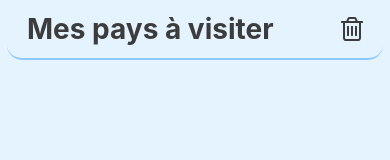
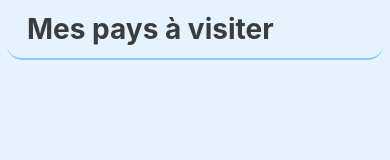
Before and after one commit to codinHamster/appforgymglish-front, a React Native app: screen /Favoris in a window 390 px wide. Shown: the top 160 px of the page. Built offline with nearby package versions, Linux system fonts and the light colour scheme.

Commit message:
sorted name

```diff
--- a/components/CountryCard.js
+++ b/components/CountryCard.js
@@ -1,10 +1,7 @@
 import { StyleSheet, Text, View, Image } from 'react-native';
-
-import { LinearGradient } from 'expo-linear-gradient';
 
 
 export default function CountryCard(props) {
-
 
     return (
 
@@ -16,6 +13,7 @@ export default function CountryCard(props) {
         </View>
     );
 }
+
 
 const styles = StyleSheet.create({
 
--- a/components/Header.js
+++ b/components/Header.js
@@ -2,9 +2,8 @@ import { Platform, StatusBar, StyleSheet, Text, View, TouchableOpacity } from 'r
 
 import FontAwesome from 'react-native-vector-icons/FontAwesome';
 
+
 export default function Header({ title, showArrow, onBackClick, showClose, onCloseClick, showDelete, onDeleteClick }) {
-
-
 
     return (
         <View style={styles.container}>
--- a/screens/CountryInfoScreen.js
+++ b/screens/CountryInfoScreen.js
@@ -6,6 +6,7 @@ import { useDispatch, useSelector } from 'react-redux';
 import Header from '../components/Header';
 
 import { addCountry, removeCountry } from '../reducers/favorites'
+
 
 export default function CountryInfoScreen({ route, navigation, selectedRegion }) {
 
@@ -67,6 +68,7 @@ export default function CountryInfoScreen({ route, navigation, selectedRegion })
     navigation.navigate(returnScreen, { selectedRegion })
   }
 
+
   return (
   <SafeAreaView style={styles.container}>
 
@@ -113,6 +115,7 @@ export default function CountryInfoScreen({ route, navigation, selectedRegion })
   </SafeAreaView>
  );
 }
+
 
 const styles = StyleSheet.create({
   container: {
--- a/screens/FavoritesScreen.js
+++ b/screens/FavoritesScreen.js
@@ -7,7 +7,8 @@ import { removeCountry, removeAllCountry } from '../reducers/favorites';
 
 import FontAwesome from 'react-native-vector-icons/FontAwesome';
 
-export default function ProfileScreen({ navigation }) {
+
+export default function FavoritesScreen({ navigation }) {
 
   const dispatch = useDispatch();
   const favorites = useSelector((state) => state.favorites.value)
@@ -24,11 +25,12 @@ export default function ProfileScreen({ navigation }) {
     navigation.navigate('CountryInfo', { selectCountry: selectCountry.cca3, returnScreen: 'Favoris' })
   }
 
+
  return (
   <SafeAreaView style={styles.container}>
 
     <View style={{flexDirection: 'row', justifyContent: 'center', marginHorizontal: 7 }}>
-      <Header title="Mes pays à visiter" showDelete={true} onDeleteClick={handleDeleteAll}/>
+      <Header title="Mes pays à visiter" showDelete={favorites.length > 0} onDeleteClick={handleDeleteAll}/>
     </View>
 
     <ScrollView>
@@ -59,6 +61,7 @@ export default function ProfileScreen({ navigation }) {
   </SafeAreaView>
  );
 }
+
 
 const styles = StyleSheet.create({
   container: {
--- a/screens/HomeScreen.js
+++ b/screens/HomeScreen.js
@@ -32,6 +32,7 @@ export default function HomeScreen({ navigation }) {
               flags: country.flags.png,
               cca3: country.cca3 };
           });
+          formatedData.sort((a, b) => a.nameFRA.localeCompare(b.nameFRA));
           setCountriesData(formatedData);
           setCountriesCount(data.countries.length)
         });
```
